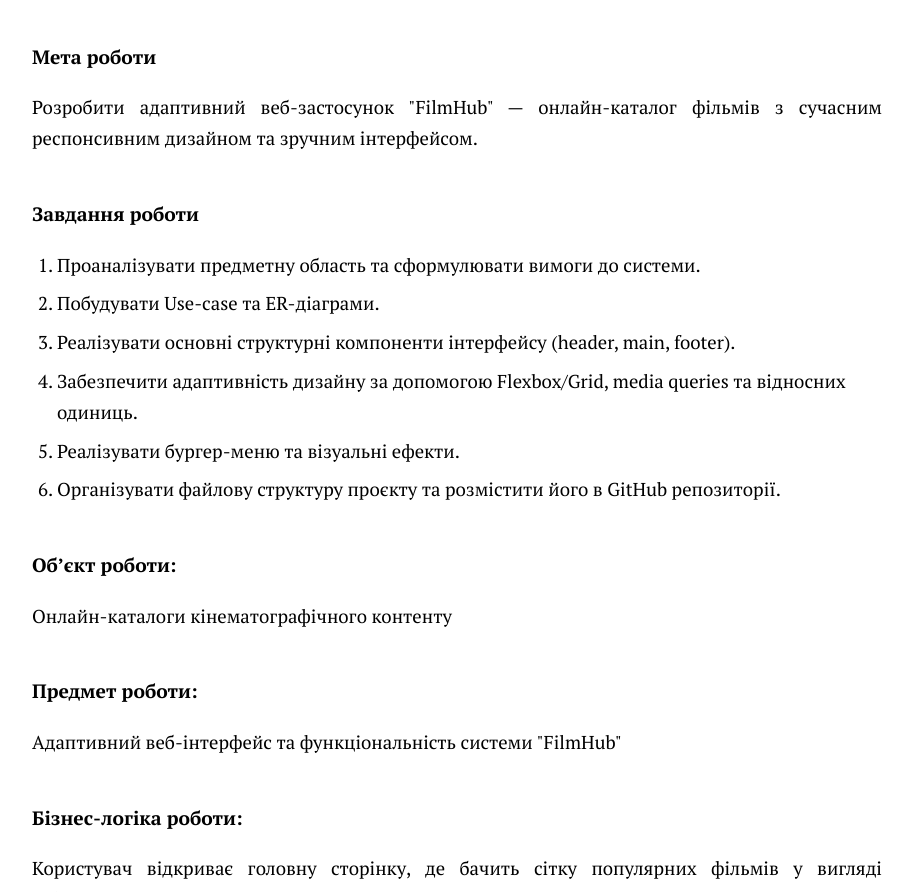
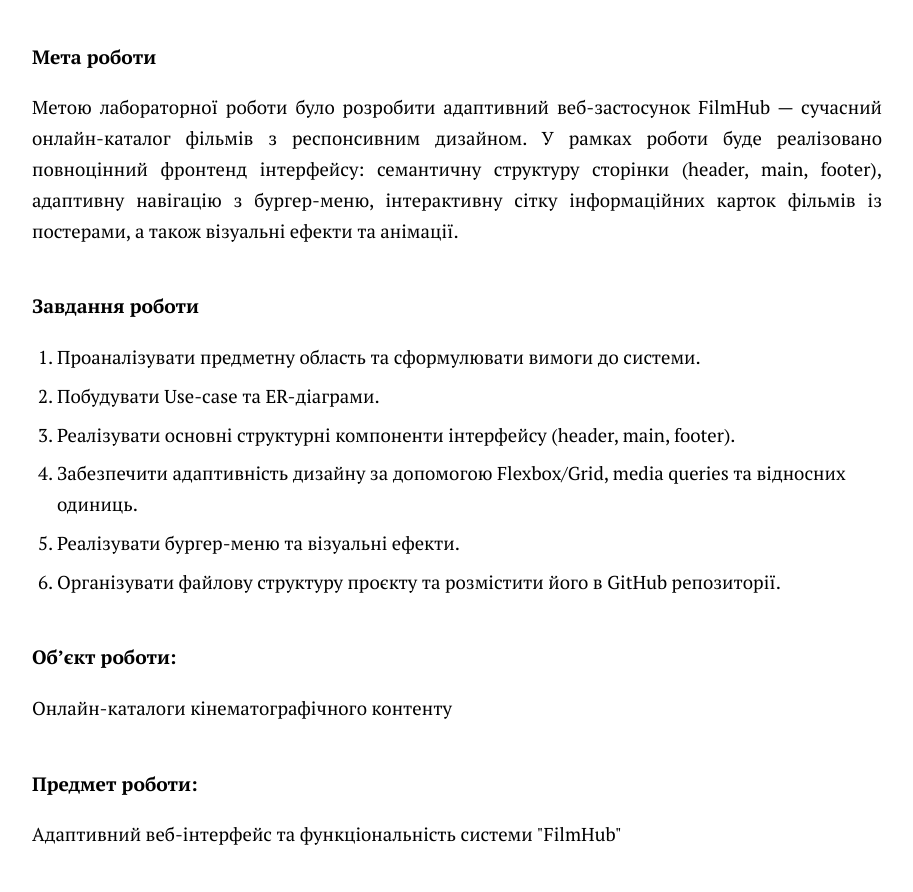
Before and after one commit to BobruikoOleksii-KPI/backend-2026, a plain HTML site: page backend_lr1_Bobruiko.html in a window 1280 px wide. Shown: the part 2086-2978 px from the top of the page, without its empty margins (183-1096 px from the left). Drawn offline with Linux system fonts and the light colour scheme.

Commit message:
docs: update main report - refined 'Мета роботи' section and corrected Use-case diagram

```diff
--- a/backend_lr1_Bobruiko.html
+++ b/backend_lr1_Bobruiko.html
@@ -210,7 +210,7 @@
         <p>У сучасному світі кількість доступного кіноконтенту зростає щодня. Користувачі потребують зручного інструменту для швидкого пошуку та ознайомлення з інформацією про фільми на будь-яких пристроях. Розробка адаптивного веб-застосунку "FilmHub" дозволяє вирішити проблему зручного доступу до каталогу фільмів, забезпечуючи приємний користувацький досвід незалежно від розміру екрану.</p>
 
         <h3 id="goal">Мета роботи</h3>
-        <p>Розробити адаптивний веб-застосунок "FilmHub" — онлайн-каталог фільмів з сучасним респонсивним дизайном та зручним інтерфейсом.</p>
+        <p>Метою лабораторної роботи було розробити адаптивний веб-застосунок FilmHub — сучасний онлайн-каталог фільмів з респонсивним дизайном. У рамках роботи буде реалізовано повноцінний фронтенд інтерфейсу: семантичну структуру сторінки (header, main, footer), адаптивну навігацію з бургер-меню, інтерактивну сітку інформаційних карток фільмів із постерами, а також візуальні ефекти та анімації.</p>
 
         <h3 id="tasks">Завдання роботи</h3>
         <ol>
```
Also changed, not shown: screenshots/students-after-delete.JPG (added), screenshots/students-after-post.JPG (added), screenshots/students-after-put.JPG (added), screenshots/students-original.JPG (added), screenshots/usecase.png.
